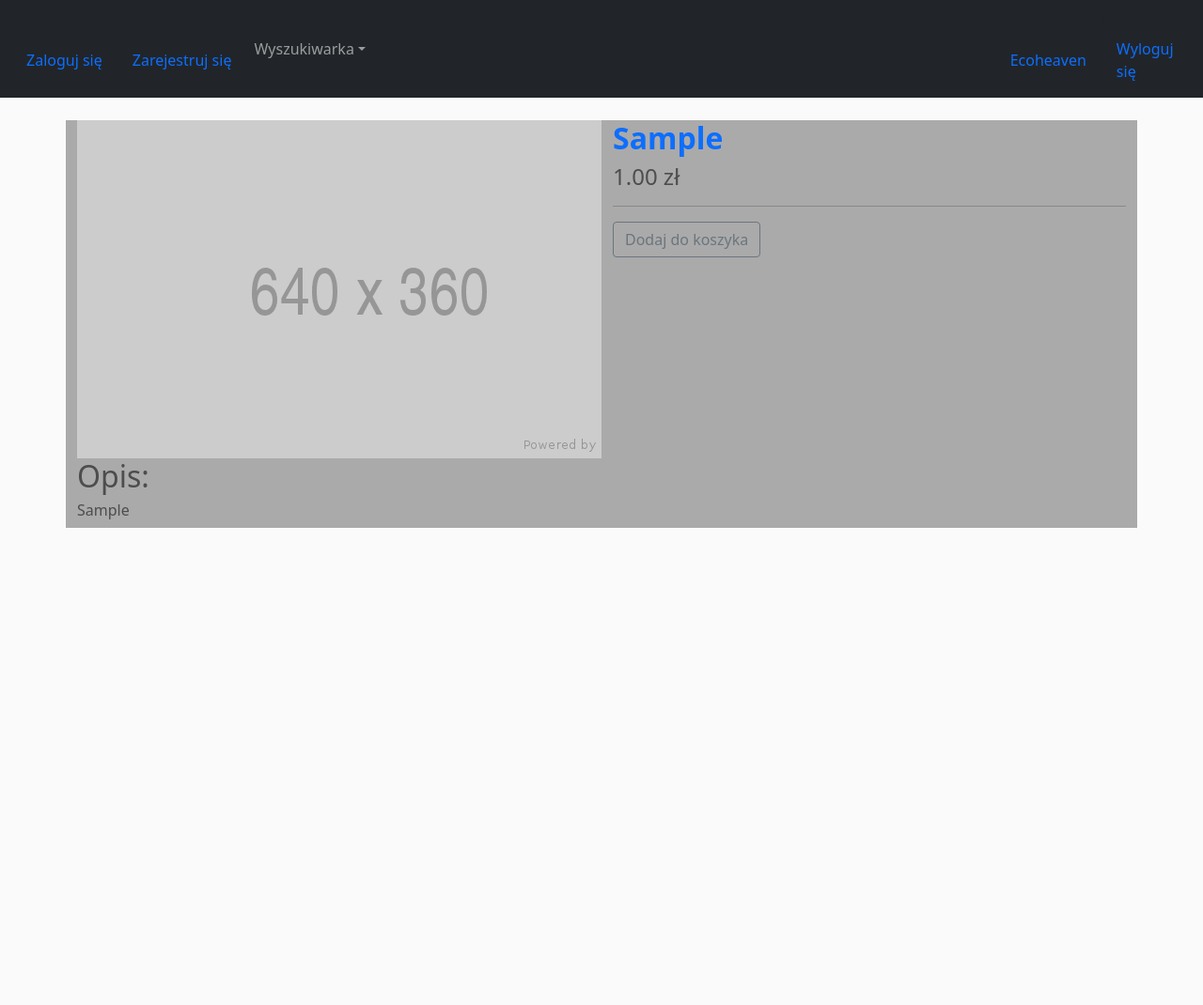
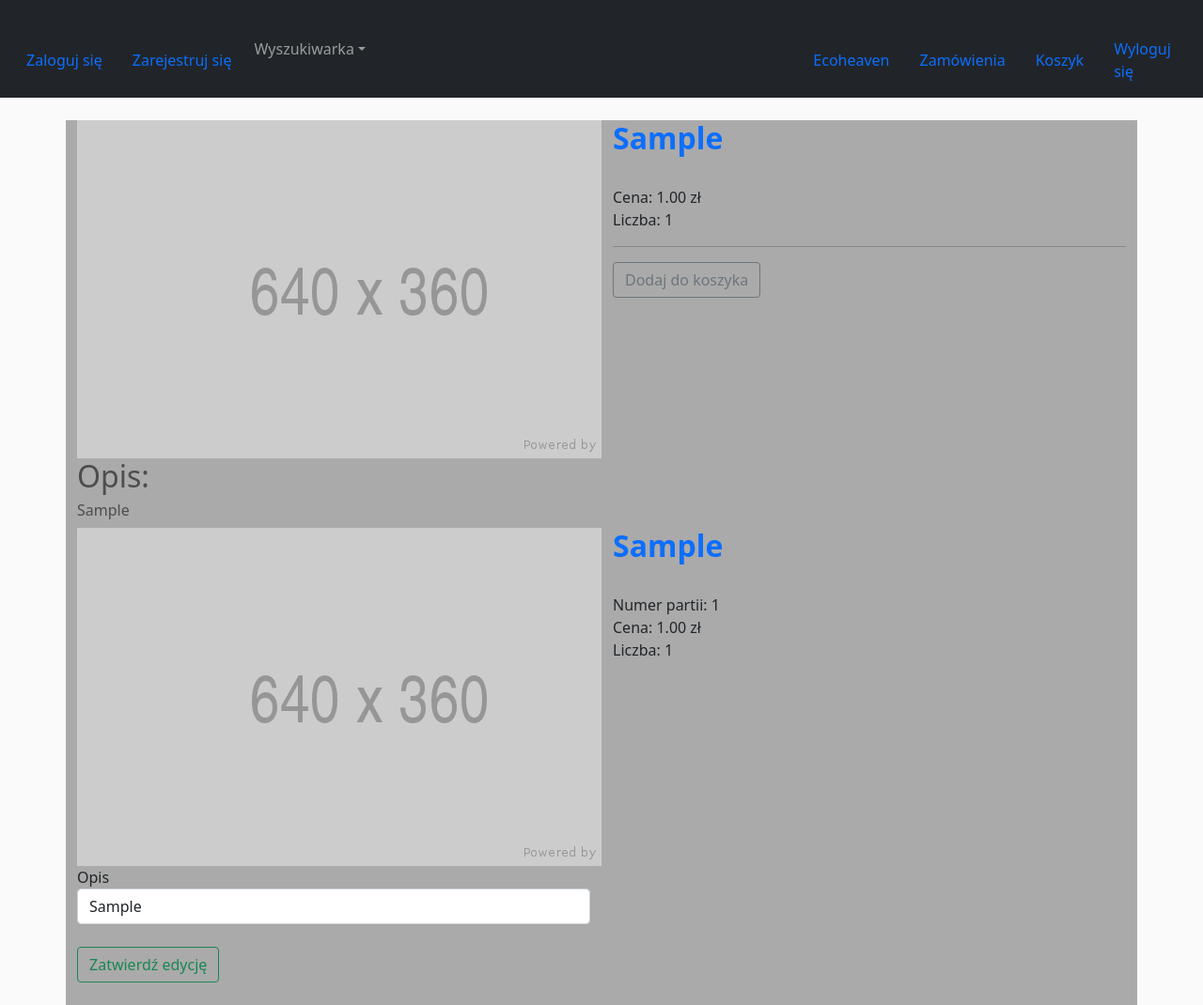
Before and after one commit to kasiabadio/shop, a Django app: page /shop/product/1/ in a window 1280 px wide. Shown: the whole page at 94% size. Before the commit the page ends 562 px from the top, so only its background shows below. Run offline with Django 3.2, Linux system fonts and the light colour scheme; a user stored in the database is signed in; tables that the repository leaves empty hold one stand-in row (values such as "Sample post").

Commit message:
Add product edition'

```diff
--- a/mysite/shop/templates/shop/category.html
+++ b/mysite/shop/templates/shop/category.html
@@ -10,7 +10,9 @@
                 <div class="box-element product">
                     <h6><strong>{{product.nazwa}}</strong></h6>
                     <hr>
-                    <button data-product={{product.id_produktu}} data-producent={{product.producent_id}} class="btn btn-outline-secondary add-btn update-cart">Dodaj do koszyka</button>
+                    {% if user.is_klient %}
+                        <button data-product={{product.id_produktu}} data-producent={{product.producent_id}} class="btn btn-outline-secondary add-btn update-cart">Dodaj do koszyka</button>
+                    {% endif %}
                     <a class="btn btn-outline-success" href="{% url 'Product' product.pk %}">Zobacz</a>
                     <h4 style="display: inline-block;float: right">{{product.cena|floatformat:2}} zł</h4>
                 </div>
--- a/mysite/shop/templates/shop/main.html
+++ b/mysite/shop/templates/shop/main.html
@@ -39,7 +39,7 @@
     <nav class="navbar navbar-expand-lg navbar-dark bg-dark">
         <div class="container-fluid">
 
-            <div class="collapse navbar-collapse col-lg-10" id="main_nav">
+            <div class="collapse navbar-collapse col-lg-8" id="main_nav">
                 <li class="nav-item">
                     <a class="nav-link" href="{% url 'login' %}">Zaloguj się</a>
                 </li>
@@ -47,6 +47,7 @@
                 <li class="nav-item" >
                     <a class="nav-link" href="{% url 'signup' %}">Zarejestruj się</a>
                 </li>
+
                 <ul class="navbar-nav">
 
                     <li class="nav-item dropdown has-megamenu">
@@ -80,6 +81,14 @@
             </li>
 
             <li class="nav-item" >
+                <a class="nav-link" href="{% url 'orders' %}">Zamówienia</a>
+            </li>
+
+            <li class="nav-item" >
+                <a class="nav-link" href="{% url 'cart' %}">Koszyk</a>
+            </li>
+
+            <li class="nav-item" >
                 <a class="nav-link" href="{% url 'logout' %}">Wyloguj się</a>
             </li>
 
@@ -98,7 +107,10 @@
                             <div class="box-element product">
                                 <h6><strong>{{product.nazwa}}</strong></h6>
                                 <hr>
-                                <button data-product={{product.id_produktu}} data-producent={{product.producent_id}} class="btn btn-outline-secondary add-btn update-cart">Dodaj do koszyka</button>
+                                {% if user.is_klient %}
+                                    <button data-product={{product.id_produktu}} data-producent={{product.producent_id}}
+                                    class="btn btn-outline-secondary add-btn update-cart">Dodaj do koszyka</button>
+                                {% endif %}
                                 <a class="btn btn-outline-success" href="{% url 'Product' product.pk %}">Zobacz</a>
                                 <h4 style="display: inline-block;float: right">{{product.cena|floatformat:2}} zł</h4>
                             </div>
@@ -117,5 +129,6 @@
     <script type="text/javascript" src="{% static 'js/main.js' %}"></script>
     <script type="text/javascript" src="{% static 'js/checkout.js' %}"></script>
     <script type="text/javascript" src="{% static 'js/manage.js' %}"></script>
+    <script type="text/javascript" src="{% static 'js/product.js' %}"></script>
 </body>
 </html>
--- a/mysite/shop/templates/shop/product.html
+++ b/mysite/shop/templates/shop/product.html
@@ -1,6 +1,8 @@
 {% extends 'shop/main.html' %}
 {% load static %}
 {% block content %}
+
+{% if user.is_klient %}
     <div class="row">
         <div class="col-md-6" style="background-color:#aaa;">
             <img class="img" alt="Responsive image" src="{% static 'images/placeholder.png' %}">
@@ -8,10 +10,45 @@
             <h6>{{object.opis}}</h6>
         </div>
         <div class="col-md-6" style="background-color:#aaa;">
-        <h2 style="color:#0d6efd;"><strong>{{object.nazwa}}</strong></h2>
-        <h4>{{object.cena|floatformat:2}} zł</h4>
+            <h2 style="color:#0d6efd;"><strong>{{object.nazwa}}</strong></h2><br>
+            <h8>Cena: {{object.cena|floatformat:2}} zł</h8><br>
+            <h8>Liczba: {{object.liczba}}</h8><br>
             <hr>
                 <button data-product={{object.id_produktu}} data-producent={{object.producent_id}} class="btn btn-outline-secondary add-btn update-cart">Dodaj do koszyka</button>
         </div>
     </div>
+{% endif %}
+
+
+
+{% if user.is_producent %}
+
+{% endif %}
+    <div class="row">
+        <div class="col-md-6" style="background-color:#aaa;">
+            <img class="img" alt="Responsive image" src="{% static 'images/placeholder.png' %}">
+
+            {% if object.producent_id == user.id_user %}
+                <form class="form-horizontal">
+                    {% csrf_token %}
+                    <label>Opis</label>
+                    <div class="form-group">
+                        <input type="text" id="add-opis" class="form-control" value="{{object.opis}}"></input><br>
+                    </div>
+                </form>
+
+                <div id='product-update' class="btn btn-outline-success" data-product="{{object.id_produktu}}"
+                onclick='edit_product()' role="button">Zatwierdź edycję</div>
+
+            {% endif %}
+            <br><br>
+
+        </div>
+        <div class="col-md-6" style="background-color:#aaa;">
+            <h2 style="color:#0d6efd;"><strong>{{object.nazwa}}</strong></h2><br>
+            <h8>Numer partii: {{object.numer_partii}}</h8><br>
+            <h8>Cena: {{object.cena|floatformat:2}} zł</h8><br>
+            <h8>Liczba: {{object.liczba}}</h8><br>
+        </div>
+    </div>
 {% endblock content %}
--- a/mysite/shop/urls.py
+++ b/mysite/shop/urls.py
@@ -16,6 +16,7 @@ urlpatterns = [
     path('curr_order_number/', views.curr_order_number, name='curr_order_number'),
     path('update_item/', views.update_item, name='update_item'),
     path('remove_product/', views.remove_product, name='remove_product'),
+    path('edit_product/', views.edit_product, name='edit_product'),
     path('remove_order/', views.remove_order, name='remove_order'),
     path('process_order/', views.process_order, name='process_order'),
     path('login/', views.login_view, name='login'),
--- a/mysite/shop/views.py
+++ b/mysite/shop/views.py
@@ -1,17 +1,17 @@
 from django.shortcuts import render, redirect
-from django.http import JsonResponse
 from django.views.generic.detail import DetailView
 from .models import *
 from django.db import connection
 from django.template.defaulttags import register
-from rest_framework.decorators import api_view
-import json
 from django.contrib.auth import authenticate, logout
 from django.contrib.auth import login as auth_login
 from .forms import SignUpForm
 from django.db.models import Q
 from django.contrib.auth.forms import AuthenticationForm
 from .context_processors import *
+from .apis import *
+
+
 
 @register.filter
 def get_item(dictionary, key):
@@ -75,7 +75,6 @@ def signup(request):
     return render(request, 'shop/signup.html', {'form': form })
 
 
-
 def logout_view(request):
 
     if request.user.is_authenticated:
@@ -85,91 +84,12 @@ def logout_view(request):
     return redirect('shop')
 
 
-# add item to cart
-@api_view(["POST"])
-def update_item(request):
-
-    data = json.loads(json.dumps(request.data))
-    product_id = int(float(data['product_id']))
-    producent_id = int(float(data['producent_id']))
-
-    if request.user.is_authenticated:
-        current_user = request.user
-
-        product = Produkt.objects.get(id_produktu=product_id)
-        # create zamowienie: (id, id_zamowienie, czy_oplacone, sposob_dostawy, status, koszt, czat_id, reklamacja_id, klient_id, producent_id)
-        zamowienie, created = Zamowienie.objects.get_or_create(czy_oplacone=False, status=60, koszt=0, klient_id=current_user.id_user, producent_id=producent_id)
-        print("New order had to be created: ", created)
-
-        # create zamowienieproduct: (id, quantity, produkt_id, zamowienie_id)
-        print("producent_id", producent_id)
-        print("produkt_id: ", product_id)
-        print("zamowienie.id_zamowienie: ", zamowienie.id_zamowienie)
-
-        zamowienieproduct, created = ZamowienieProdukt.objects.get_or_create(produkt_id=product_id, zamowienie_id=zamowienie.id)
-        if not created:
-            print("Increase quantity by one in ZamowienieProdukt")
-            zamowienieproduct.quantity += 1
-            zamowienieproduct.save()
-        else:
-            zamowienieproduct.quantity = 1
-            zamowienieproduct.save()
-            print("New ZamowienieProdukt had to be created")
-
-    return JsonResponse('Item was added to cart', safe=False)
-
-
-
-
 # Main page for shop: search (products/)
 # access: CLIENT, PRODUCENT
 def shop(request):
     context = add_to_context(request)
+    context['user'] = request.user
     return render(request, 'shop/main.html', context)
-
-
-@api_view(["POST"])
-def add_product_to_database(request):
-
-    if request.user.is_authenticated and request.user.is_producent:
-
-        print('User is authenticated')
-        current_user = request.user
-
-        data = json.loads(json.dumps(request.data))
-
-        nazwa = str(data['nazwa'])
-        numer_partii = int(float(data['numer_partii']))
-        cena = float(data['cena'])
-        opis = str(data['opis'])
-        liczba = int(float(data['liczba']))
-        image = str(data['image'])
-        is_hidden_TF = str(data['is_hidden'])
-        is_hidden = 1
-        if is_hidden_TF == 'Nie': is_hidden = 0
-
-        producent_id = request.user.id_user
-
-        kategoria_nazwa = str(data['kategoria'])
-        print(kategoria_nazwa)
-        kategoriaa = Kategoria.objects.get(nazwa_kategorii=kategoria_nazwa)
-
-        # dodaj produkt
-        product = Produkt.objects.create(nazwa=nazwa, numer_partii=numer_partii,
-                                         cena=cena, opis=opis, liczba=liczba, image=image,
-                                         producent_id=producent_id, is_hidden=is_hidden)
-
-        # dodaj produkt - kategoria
-        cursor = connection.cursor()
-        query = """INSERT INTO shop_produkt_kategoria
-        (id, produkt_id, kategoria_id)
-        VALUES((SELECT MAX(id) FROM shop_produkt_kategoria)+1,""" + str(product.id_produktu) + "," + str(kategoriaa.id_kategorii) + ");"
-        cursor.execute(query)
-
-    else:
-        print('User is not defined')
-
-    return JsonResponse('Item was added to database', safe=False)
 
 
 # Page for adding product to a database, modifying visibility for existing products
@@ -245,7 +165,6 @@ def orders(request):
     return render(request, 'shop/orders.html', context)
 
 
-
 # Displays info about category
 # access: CLIENT, PRODUCENT
 class Category(DetailView):
@@ -270,6 +189,7 @@ class Category(DetailView):
 
         print(products[0].nazwa)
         context['products'] = products
+        context['user'] = self.request.user
         return context
 
 
@@ -281,6 +201,10 @@ class Product(DetailView):
 
     def get_context_data(self, *args, **kwargs):
         context = super().get_context_data(*args, **kwargs)
+        current_user = self.request.user
+        context['user'] = current_user
+        print("Produkt: ", self.object.producent_id, current_user.id_user)
+
         return context
 
 
@@ -308,6 +232,7 @@ def cart(request):
         try:
 
             current_user = request.user.klient
+
             # filter elements by current user id and display only his order & select only those orders which were not paid
             orders_for_user = Zamowienie.objects.all().filter(status=60).filter(klient=current_user).filter(czy_oplacone=False)
 
@@ -351,82 +276,6 @@ def cart(request):
                'cart_producents': cart_producents, 'all': all}
 
     return render(request, 'shop/cart.html', context)
-
-
-# choose which order is in checkout
-@api_view(["POST"])
-def curr_order_number(request):
-
-    data = json.loads(json.dumps(request.data))
-    order_number = int(float(data['order_number']))
-    print('Order number: ', order_number, type(order_number))
-
-    # change status from 60 (in cart) to 1 (in checkout)
-    order = Zamowienie.objects.get(id=order_number)
-    order.status = 1
-    order.save()
-
-    return JsonResponse('Order number was saved', safe=False)
-
-
-# remove order from cart
-@api_view(["POST"])
-def remove_order(request):
-
-    data = json.loads(json.dumps(request.data))
-    print("remove (order_id): " + data['order_id'])
-    record = Zamowienie.objects.get(id=int(data['order_id']))
-    record.delete()
-
-    # remove all related products to order from cart
-    related_products = ZamowienieProdukt.objects.get(zamowienie_id=int(data['order_id']))
-    related_products.delete()
-
-    return JsonResponse('Order was deleted from cart', safe=False)
-
-
-# remove product from order in cart
-@api_view(["POST"])
-def remove_product(request):
-
-    data = json.loads(json.dumps(request.data))
-    print("remove (order_id, product_id): " + data['order_id'] + " " + data['product_id'])
-
-    # remove zamowienie - produkt
-    record = ZamowienieProdukt.objects.get(produkt_id=int(data['product_id']), zamowienie_id=int(data['order_id']))
-    record.delete()
-
-    # if this was the last product, remove order
-    cursor = connection.cursor()
-    query = """SELECT COUNT(*) FROM shop_zamowienieprodukt
-    WHERE zamowienie_id=""" + data['order_id'] + ";"
-    cursor.execute(query)
-    counter = cursor.fetchall()
-    cursor.close()
-
-    if counter[0][0] == 0:
-        record = Zamowienie.objects.get(id=int(data['order_id']))
-        record.delete()
-
-    return JsonResponse('Product was deleted from order in cart', safe=False)
-
-
-# confirm order in checkout
-@api_view(["POST"])
-def process_order(request):
-
-    data = json.loads(json.dumps(request.data))
-    order_number = int(float(data['order_number']))
-    print('Order number: ', order_number, type(order_number))
-
-    # change status from 1 (in checkout) to 2 (made payment)
-    # note: here could implement payment method
-    order = Zamowienie.objects.get(id=order_number)
-    order.status = 2
-    order.czy_oplacone = True
-    order.save()
-
-    return JsonResponse('Order in checkout was payed', safe=False)
 
 
 
--- a/mysite/static/js/checkout.js
+++ b/mysite/static/js/checkout.js
@@ -1,5 +1,3 @@
-
-// ordernumber is sent to checkout.html
 function order_checkout() {
 
     let select = document.getElementById('order-checkout').innerHTML;
--- /dev/null
+++ b/mysite/static/js/product.js
@@ -0,0 +1,36 @@
+function edit_product(){
+    let opis = document.getElementById('add-opis').value;
+
+    let el = document.querySelector('#product-update');
+    let product_id = el.dataset.product;
+
+
+    if(user !== 'AnonymousUser'){
+        console.log('User is logged in, edit product...')
+        let url = '/shop/edit_product/'
+
+        fetch(url, {
+            method: 'POST',
+            headers: {
+            'Content-Type': 'application/json',
+            'X-CSRFToken': csrftoken,
+            },
+            body: JSON.stringify({
+                'opis': opis,
+                'product_id': product_id,
+            })
+        })
+
+        .then((response) => {
+            return response.json()
+        })
+        .then((data) => {
+            location.reload;
+        })
+        .catch(error => {
+            console.error(error);
+        })
+
+    }
+
+}
```
Also changed, not shown: mysite/shop/apis.py (added, +172 -0 lines). Lines whose indentation alone changed are shown as unchanged.
